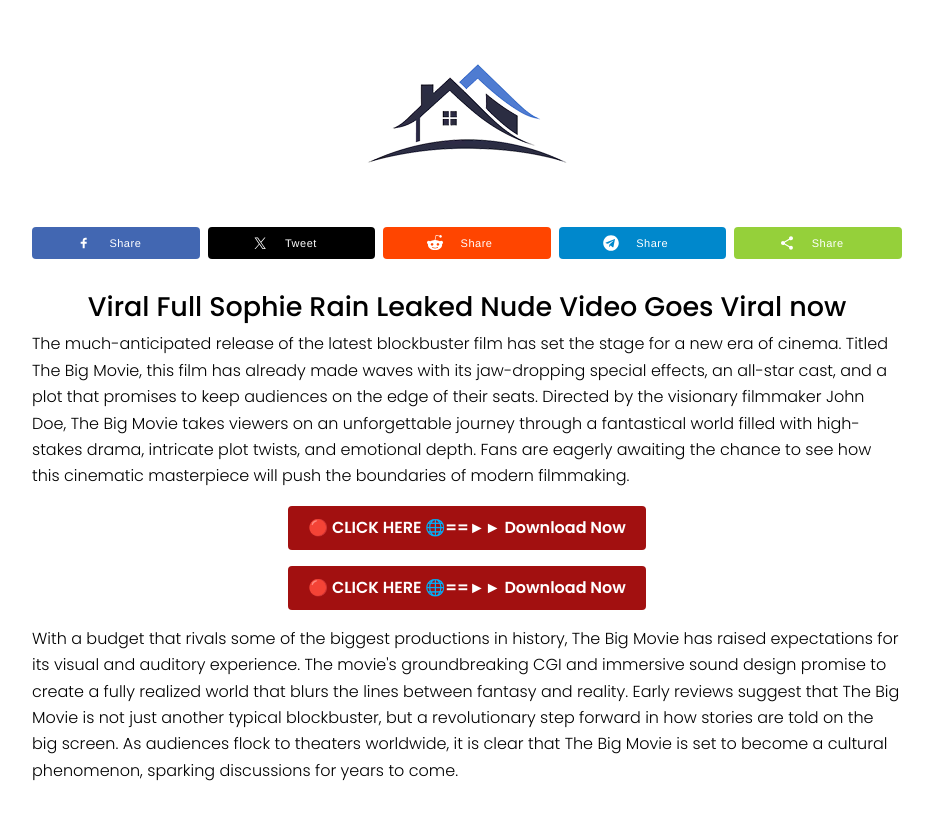
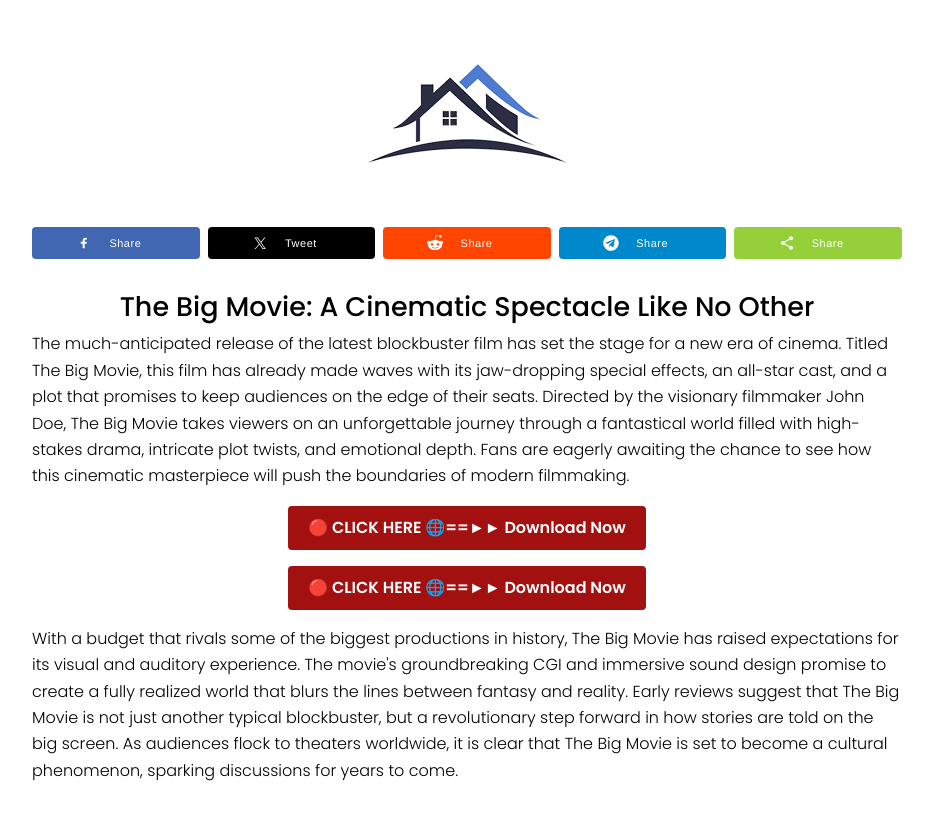
Before and after one commit to ShermaPhaup/blog1, a plain HTML site: page index.html in a window 1280 px wide. Shown: the whole page, without its empty margins (173-1106 px from the left). Drawn offline with Linux system fonts and the light colour scheme.

Commit message:
Update index.html

```diff
--- a/index.html
+++ b/index.html
@@ -44,7 +44,7 @@
 </div></div>
 <div class="article-full">
 <!-- add content------------------------------ -->
-<h1>Viral Full Sophie Rain Leaked Nude Video Goes Viral now</h1>
+<h1>The Big Movie: A Cinematic Spectacle Like No Other</h1>
 
 <p>The much-anticipated release of the latest blockbuster film has set the stage for a new era of cinema. Titled The Big Movie, this film has already made waves with its jaw-dropping special effects, an all-star cast, and a plot that promises to keep audiences on the edge of their seats. Directed by the visionary filmmaker John Doe, The Big Movie takes viewers on an unforgettable journey through a fantastical world filled with high-stakes drama, intricate plot twists, and emotional depth. Fans are eagerly awaiting the chance to see how this cinematic masterpiece will push the boundaries of modern filmmaking.</p>
 
```
